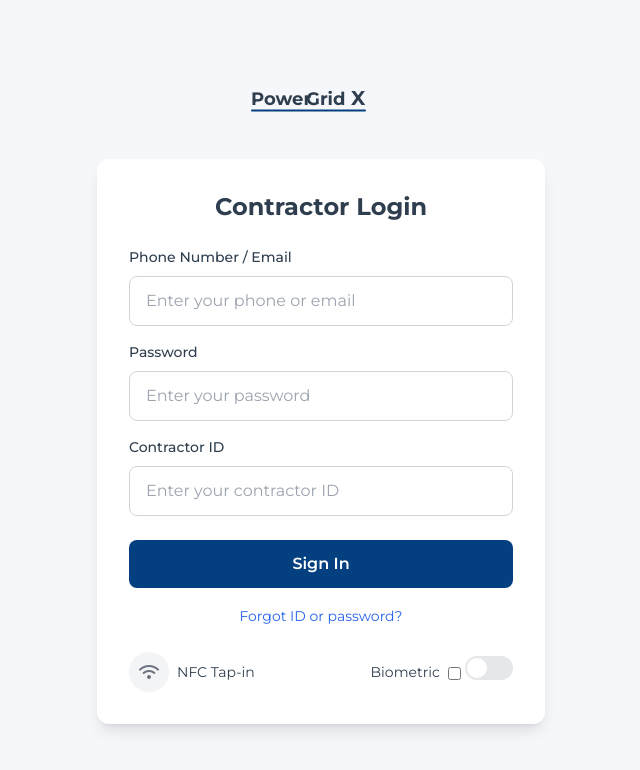
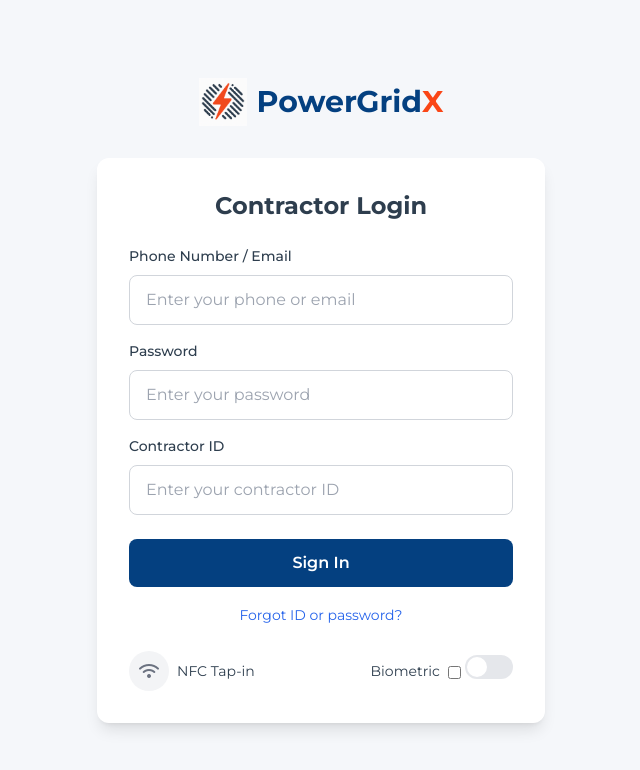
Before and after one commit to mensahsandra/PowerGridX-demo, a plain HTML site: page user-ui/contractor_ui.html in a window 1280 px wide. Shown: the whole page, without its empty margins (319-959 px from the left). Drawn offline with nearby package versions, Linux system fonts and the light colour scheme.

Commit message:
git commit -m "Initial commit"

```diff
--- a/user-ui/contractor_ui.html
+++ b/user-ui/contractor_ui.html
@@ -272,20 +272,11 @@
             <div class="flex flex-col items-center justify-center min-h-screen p-6">
                 <div class="w-full max-w-md">
                     <!-- Logo -->
-                    <div class="flex justify-center mb-8">
-                        <svg width="180" height="50" viewBox="0 0 320 100" xmlns="http://www.w3.org/2000/svg">
-                            <!-- Power Text -->
-                            <text x="20" y="55" font-family="Montserrat, sans-serif" font-size="36" font-weight="700" fill="#2e3e4e">Power</text>
-
-                            <!-- Grid Text -->
-                            <text x="130" y="55" font-family="Montserrat, sans-serif" font-size="36" font-weight="700" fill="#2e3e4e">Grid</text>
-
-                            <!-- X with special styling -->
-                            <text x="220" y="55" font-family="Montserrat, sans-serif" font-size="40" font-weight="800" fill="#2e3e4e">X</text>
-
-                            <!-- Blue underline element -->
-                            <rect x="20" y="65" width="230" height="4" rx="2" fill="#044080" />
-                        </svg>
+<div class="header-logo-text flex items-center justify-center mb-8">
+    <img src="https://raw.githubusercontent.com/mensahsandra/PowerGridX-demo/main/assets/images/PGX_Logo.png" alt="PowerGridX Logo" class="logo-tight" style="height:48px;width:auto;margin-right:10px;">
+    <span class="brand-text text-3xl font-bold" style="font-family:Montserrat,sans-serif;">
+        <span class="brand-blue" style="color:#044080;">PowerGrid</span><span class="brand-orange" style="color:#fa4616;">X</span>
+    </span>
 </div>
 
                     <div class="bg-white rounded-xl shadow-lg p-8 animate-fade-in">
@@ -339,23 +330,17 @@
 
         <!-- Page 2: Jobs Dashboard -->
         <div id="dashboard-page" class="page">
-            <div class="flex flex-col min-h-screen">
-                <!-- Header -->
 <header class="bg-white shadow-sm p-4">
   <div class="flex items-center justify-between">
+    <!-- Left: Logo and Title -->
     <div class="flex items-center">
-                            <svg width="40" height="40" viewBox="0 0 100 60" xmlns="http://www.w3.org/2000/svg">
-                                <!-- PG Text -->
-                                <text x="20" y="35" font-family="Montserrat, sans-serif" font-size="28" font-weight="700" fill="#2e3e4e">PG</text>
-
-                                <!-- X with special styling -->
-                                <text x="60" y="35" font-family="Montserrat, sans-serif" font-size="32" font-weight="800" fill="#2e3e4e">X</text>
-
-                                <!-- Blue underline element -->
-                                <rect x="20" y="42" width="60" height="3" rx="1.5" fill="#044080" />
-                            </svg>
-                            <h1 class="text-xl font-bold ml-2">My Installations</h1>
+      <img src="https://raw.githubusercontent.com/mensahsandra/PowerGridX-demo/main/assets/images/PGX_Logo.png" alt="PowerGridX Logo" class="logo-tight" style="height:32px;width:auto;margin-right:8px;">
+      <span class="brand-text text-xl font-bold" style="font-family:Montserrat,sans-serif;">
+        <span class="brand-blue" style="color:#044080;">PowerGrid</span><span class="brand-orange" style="color:#fa4616;">X</span>
+      </span>
+      <h1 class="text-xl font-bold ml-3">My Installations</h1>
     </div>
+    <!-- Right: Notification and Avatar -->
     <div class="flex items-center">
       <div class="w-10 h-10 rounded-full bg-gray-100 flex items-center justify-center mr-2">
         <i class="fas fa-bell text-gray-500"></i>
```
Lines whose indentation alone changed are shown as unchanged.
